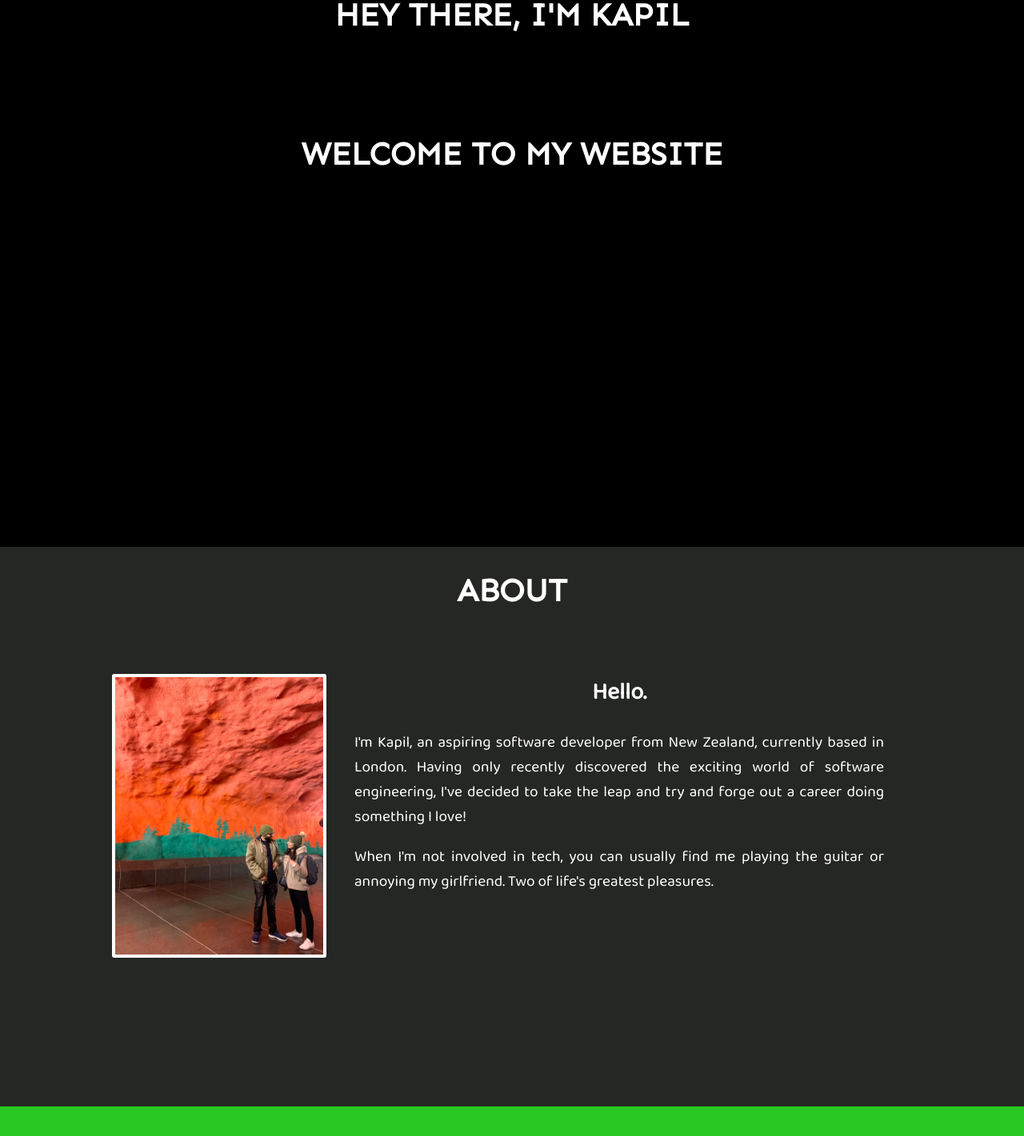
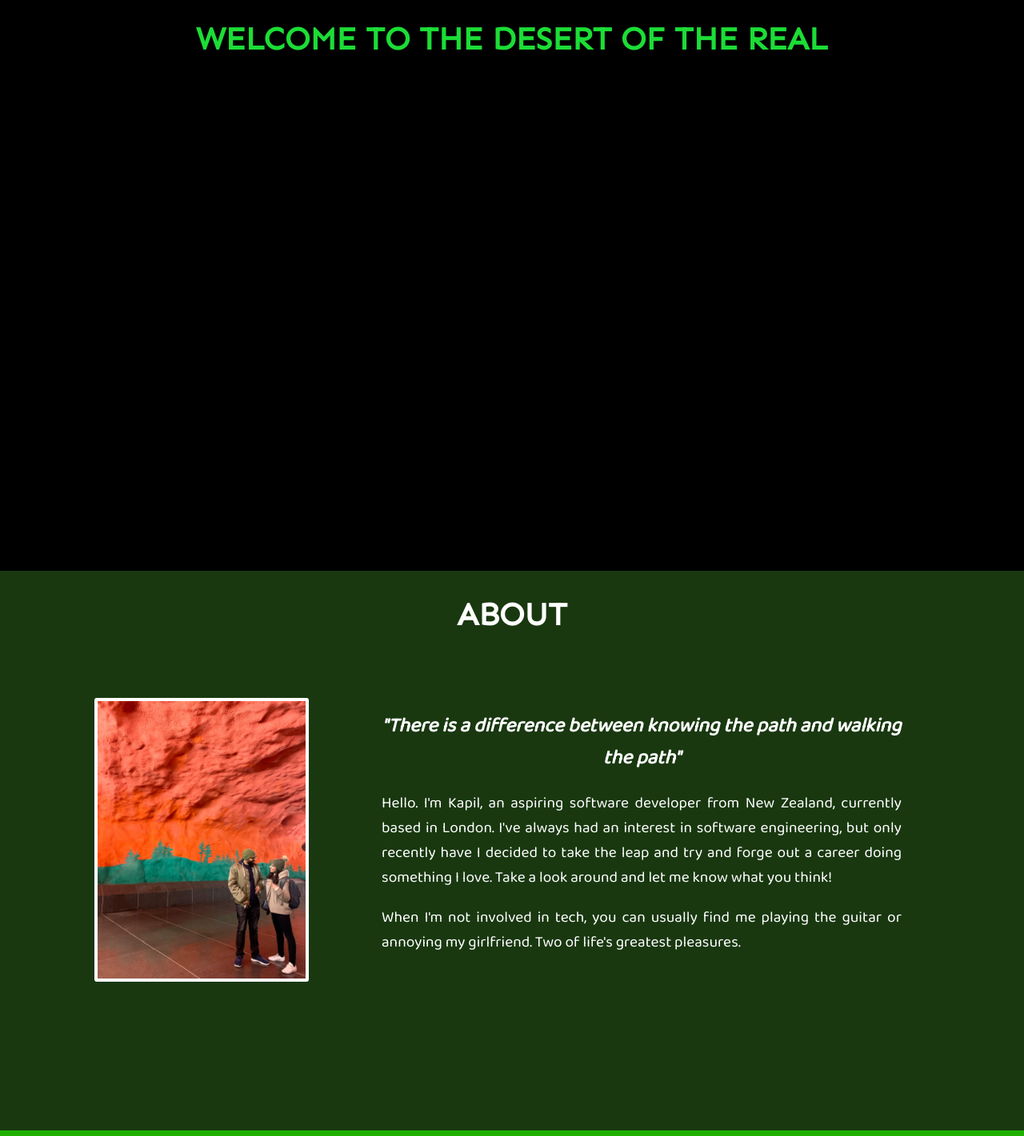
Before and after one commit to kapil-krishna/personal-website, a React (Create React App) app: page / in a window 1280 px wide. Shown: the part 180-1601 px from the top of the page at 80% size. Built offline with nearby package versions, Linux system fonts and the light colour scheme.

Commit message:
Minor CSS changes

```diff
--- a/src/App.scss
+++ b/src/App.scss
@@ -13,8 +13,8 @@ $black-background-font: white;
 $white-background-font: black;
 
 $background-color-main: rgb(0, 0, 0);
-$background-color-1: rgb(40, 199, 34);
-$background-color-2: rgb(37, 39, 36);
+$background-color-1: rgb(32, 175, 3);
+$background-color-2: rgb(25, 56, 16);
 $background-color-3: rgb(37, 189, 209);
 $background-color-4:  rgb(116, 117, 116);
 
@@ -60,11 +60,13 @@ h1 {
 
 .home-section {
     color: $nav-hover-color;
+    text-transform: uppercase;
     height: 90vh;
     text-align: center;
-    margin-top: 50px;
+    margin-top: 10vh;
 
     h1 {
+        color: $nav-hover-color;
         margin: 0.5em;
     }
 
@@ -81,8 +83,8 @@ h1 {
     .about-container {
         display: flex;
         flex-flow: column;
-        justify-content: space-evenly;
-        max-width: 1000px;
+        justify-content: space-between;
+        max-width: 1100px;
         margin: auto;
         padding: 50px 10px;
         // padding-top: 30px;
@@ -94,7 +96,9 @@ h1 {
         .about-content {
             padding: 40px 25px;
             padding-top: 20px;
+            margin: auto;
             font-size: 1.2rem;
+            max-width: 650px;
 
             @media screen and (min-width: $desktop-breakpoint) {
                 padding: 0px 35px;
@@ -104,6 +108,8 @@ h1 {
             h2 {
                 margin-top: 0;
                 text-align: center;
+                font-size: 25px;
+                font-style: italic;
             }
 
             p {
--- a/src/components/about.js
+++ b/src/components/about.js
@@ -8,8 +8,8 @@ const About = () => {
             <div className="about-container">
                 <img src={profilePhoto}/>
                 <div className="about-content">
-                    <h2>Hello.</h2>
-                    <p>I'm Kapil, an aspiring software developer from New Zealand, currently based in London. Having only recently discovered the exciting world of software engineering, I've decided to take the leap and try and forge out a career doing something I love!</p>
+                    <h2>"There is a difference between knowing the path and walking the path"</h2>
+                    <p>Hello. I'm Kapil, an aspiring software developer from New Zealand, currently based in London. I've always had an interest in software engineering, but only recently have I decided to take the leap and try and forge out a career doing something I love. Take a look around and let me know what you think!</p>
                     <p>When I'm not involved in tech, you can usually find me playing the guitar or annoying my girlfriend. Two of life's greatest pleasures.</p>
                 </div>
             </div>
--- a/src/components/home.js
+++ b/src/components/home.js
@@ -3,9 +3,7 @@ import React from 'react';
 const Home = () => {
     return (
         <section className="home-section" id="home">
-            <h1>HEY THERE, I'M KAPIL</h1>
-            <br></br>
-            <h1>WELCOME TO MY WEBSITE</h1>
+            <h1>Welcome to the desert of the real</h1>
         </section>
     )
 }
```
